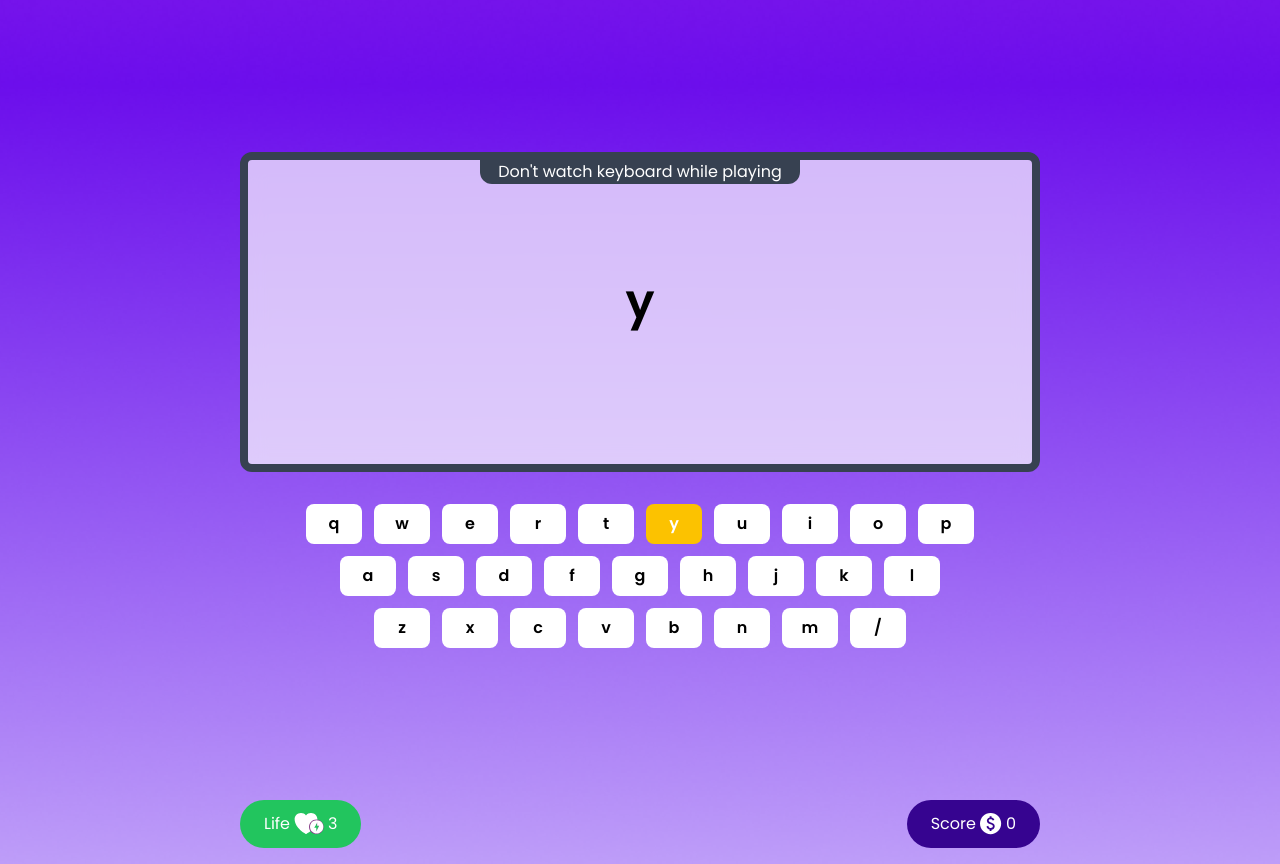
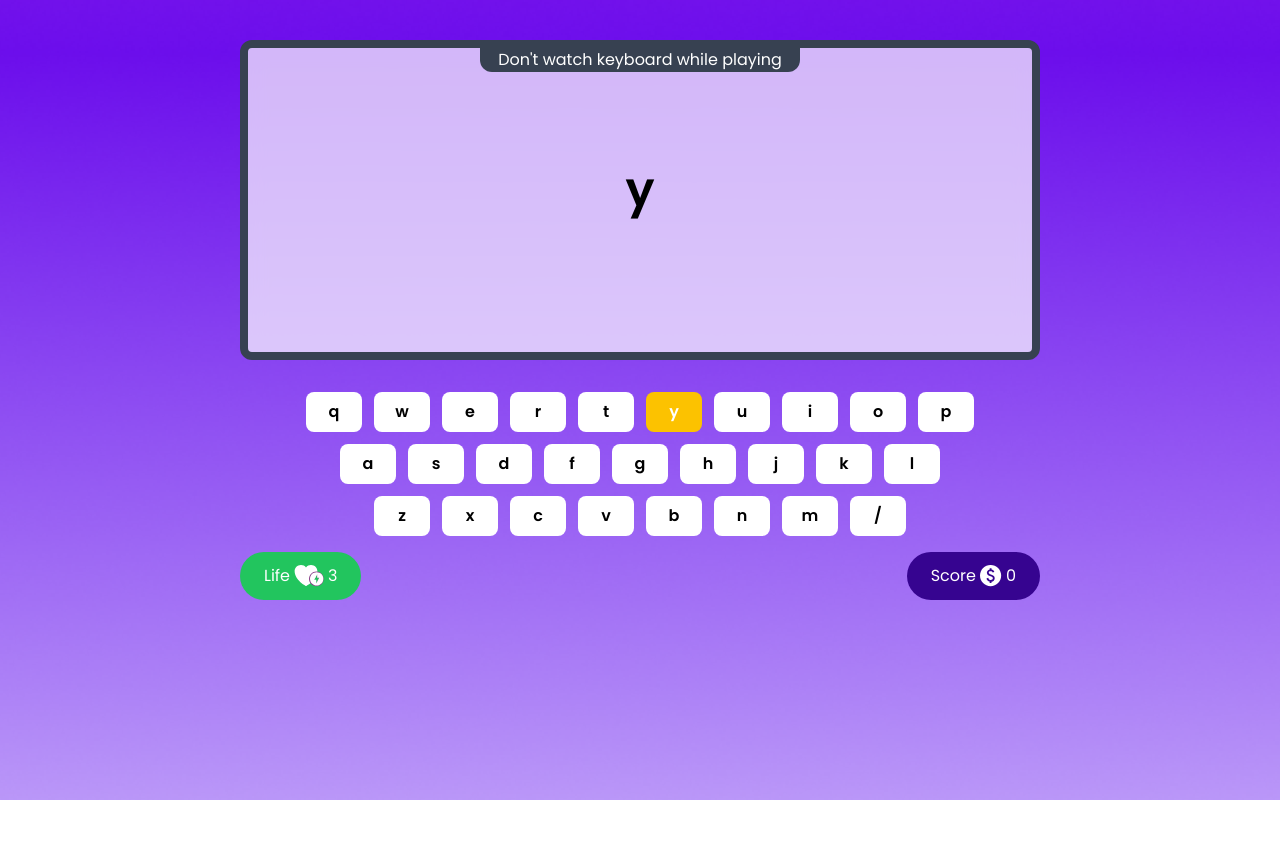
Before and after one commit to rjspyk5/alpha-clash-pro, a plain HTML site: page index.html in a window 1280 px wide. Both pictures are taken after a click on the button "Play Now". After the commit the page ends 800 px from the top, so only its background shows below. Drawn offline with nearby package versions, Linux system fonts and the light colour scheme.

Commit message:
button alignment and screen alignment css desgain complete

```diff
--- a/index.html
+++ b/index.html
@@ -14,7 +14,7 @@
 
 <body>
     <main id="main"
-        class="bg-[url(images/background.png)] min-h-screen bg-no-repeat  bg-cover bg-center poppins-regular text-white px-4">
+        class="bg-[url(images/background.png)] bg-no-repeat  bg-cover bg-center poppins-regular text-white px-4">
         <!-- Home Screen -->
         <div id="homescreen" class="">
             <section class="home text-center flex flex-col justify-center items-center space-y-3 min-h-screen gap-10">
@@ -26,8 +26,8 @@
             </section>
         </div>
         <!-- Play-Ground Screen -->
-        <section id="playground" class="play-ground  md:w-[600px] lg:w-[800px] mx-auto hidden">
-            <div class="playground h-screen flex flex-col items-center justify-center gap-5">
+        <section id="playground" class="play-ground h-screen  md:w-[600px] lg:w-[800px] mx-auto hidden">
+            <div class="playground pt-10 flex flex-col items-center justify-center gap-5">
                 <!-- screen -->
                 <div class="w-full h-52 md:h-80 bg-[#ffffffB3] backdrop-blur-md border-gray-700 border-8 rounded-xl">
                     <p class="bg-gray-700 text-center mx-auto w-80 px-1 rounded-b-xl">Don't watch keyboard while playing
@@ -103,14 +103,15 @@
                 </div>
             </div>
             <!-- score -->
-            <div class="score flex justify-between pb-4">
+            <div class="score flex justify-between pb-4 pt-4">
                 <div id="lifeContainer"
-                    class="score flex space-x-1 items-center justify-center rounded-full px-6 py-3 bg-green-500">
+                    class="score flex space-x-1 items-center justify-center rounded-full px-4 py-1 md:px-6 md:py-3 bg-green-500">
                     <p>Life</p>
                     <img src="images/life.svg" alt="">
                     <span id="life">3</span>
                 </div>
-                <div class="score flex space-x-1 items-center justify-center rounded-full px-6 py-3 bg-[#360490]">
+                <div
+                    class="score flex space-x-1 items-center justify-center rounded-full px-4 py-1 md:px-6 md:py-3 bg-[#360490]">
                     <p>Score</p>
                     <img src="images/score.svg" alt="">
                     <span id="score">0</span>
```
